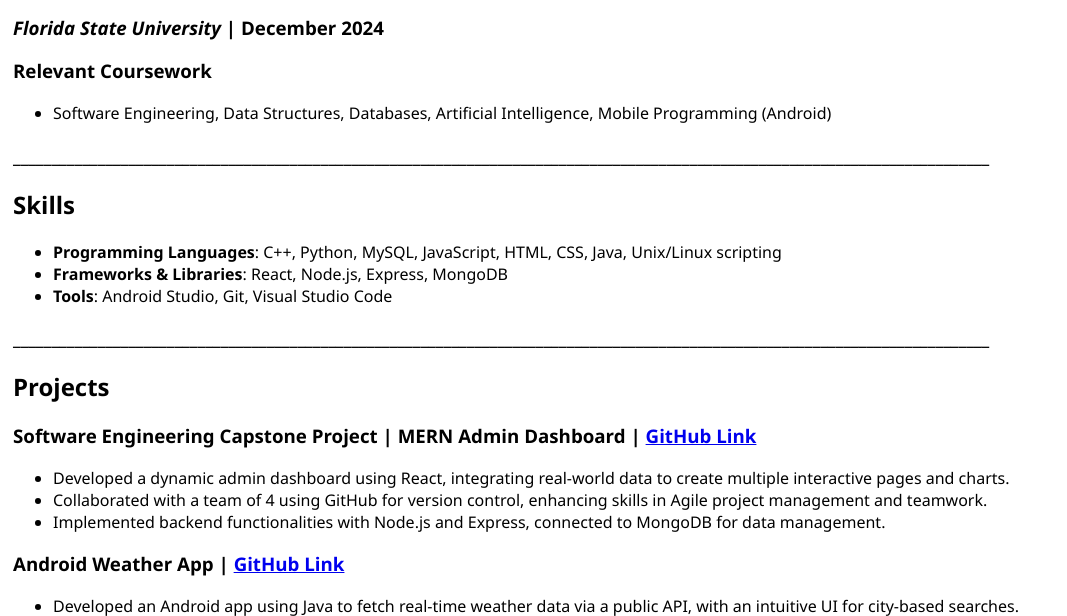
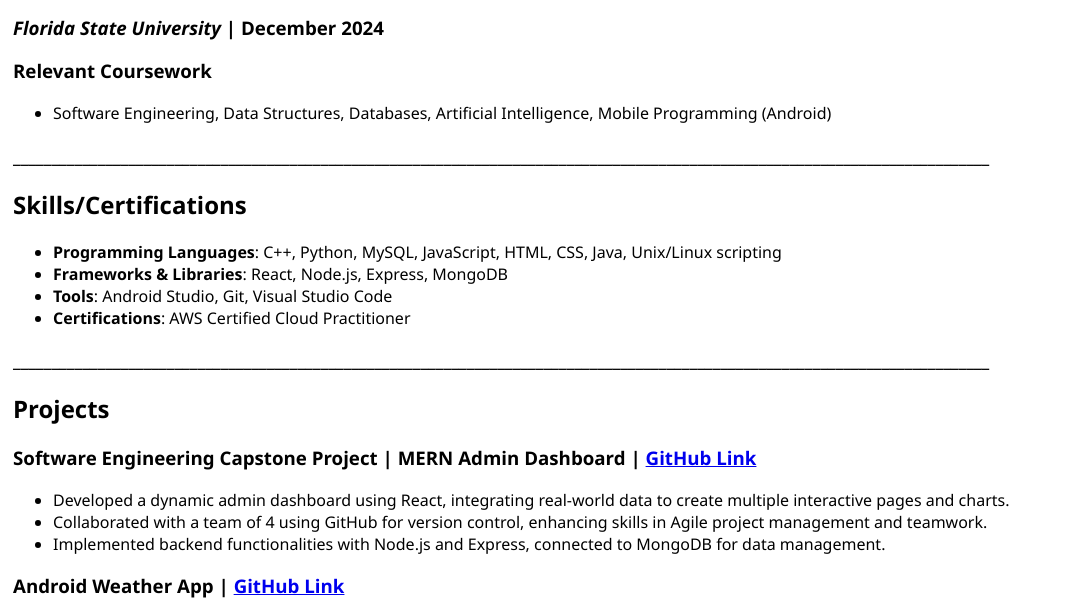
Before and after one commit to connorcoop0/connorcoopdotcom, a Flask app: page / in a window 1280 px wide. Shown: the part 154-770 px from the top of the page, without its empty margins (0-1067 px from the left). Run offline with Flask 3, Linux system fonts and the light colour scheme.

Commit message:
Added certifications bullet point to skills section

```diff
--- a/templates/home.html
+++ b/templates/home.html
@@ -31,12 +31,13 @@ Resume
          _______________________________________________________________________________________________________________________________
       </h3>
       <h2>
-         Skills
+         Skills/Certifications
       </h2>
       <ul>
          <li><b>Programming Languages</b>: C++, Python, MySQL, JavaScript, HTML, CSS, Java, Unix/Linux scripting</li>
          <li><b>Frameworks & Libraries</b>: React, Node.js, Express, MongoDB</li>
          <li><b>Tools</b>: Android Studio, Git, Visual Studio Code</li>
+         <li><b>Certifications</b>: AWS Certified Cloud Practitioner</li>
       </ul>
       <h3>
          _______________________________________________________________________________________________________________________________
```
